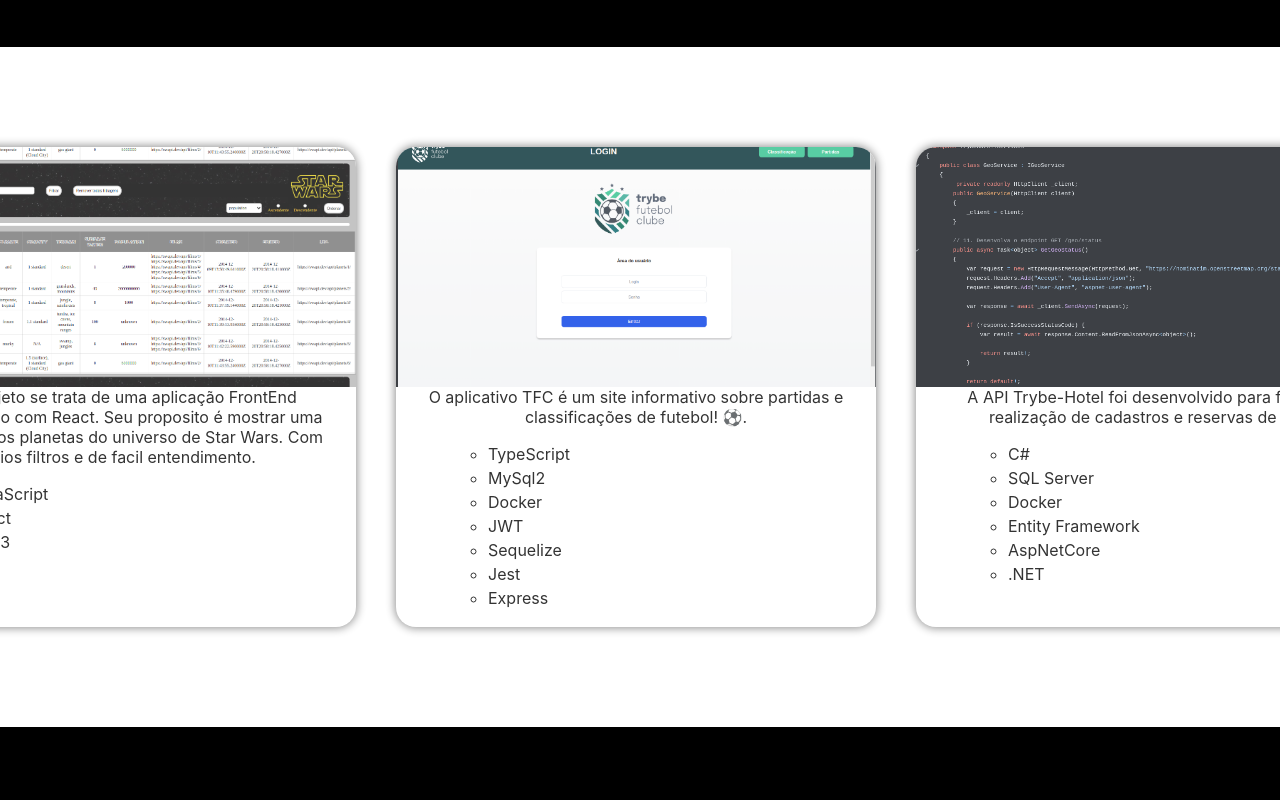
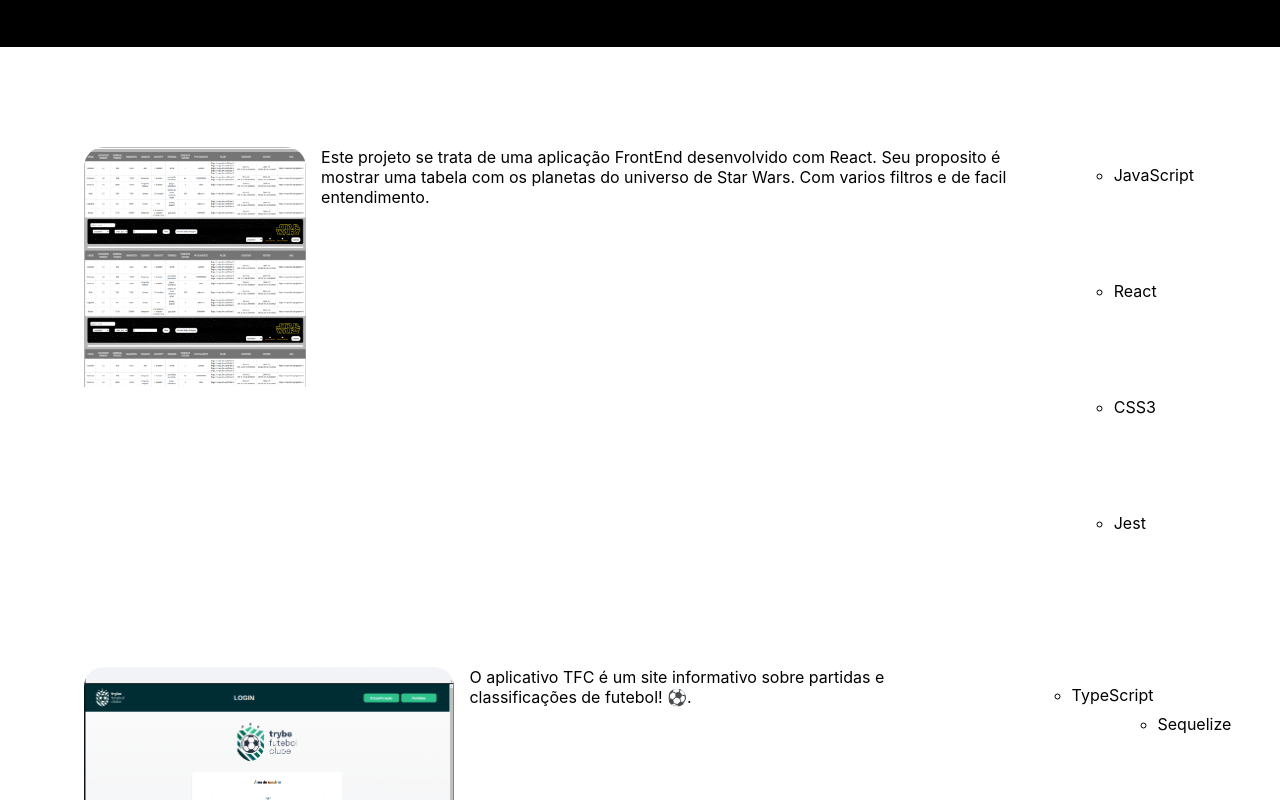
Before and after one commit to FabricioAnastacio/my_portfolio, a React (Create React App) app in the folder frontend/: page /home in a window 1280 px wide. Shown: the part 4440-5240 px from the top of the page. Built offline with nearby package versions, Linux system fonts and the light colour scheme; a web font is replaced by a local one.

Commit message:
Torna a imagem da seção descrição fixa ao passar por ela

```diff
--- a/frontend/src/styles/Main.css
+++ b/frontend/src/styles/Main.css
@@ -31,9 +31,21 @@
 .ScrollSecundary {
   display: flex;
   align-items: start;
-  justify-content: space-between;
-  width: 90%;
+  justify-content: space-evenly;
+  width: 100%;
   padding-top: 30vh;
+  div {
+    bottom: 150px;
+    position: relative;
+    height: 1350px;
+  }
+}
+
+.ImgScroll {
+  padding-top: 150px;
+  width: 600px;
+  top: 5vw;
+  position: sticky;
 }
 
 #Page-thow ul {
@@ -57,12 +69,6 @@
       height: 100%;
     }
   }
-}
-
-.ImgScroll {
-  width: 500px;
-  top: 50px;
-  position: sticky;
 }
 
 /* #Page-thow ul li:hover {
--- a/frontend/src/styles/Projects.css
+++ b/frontend/src/styles/Projects.css
@@ -1,8 +1,6 @@
 .List-projects {
   display: flex;
-  align-items: center;
-  flex-direction: column;
-  overflow-x: scroll;
+  justify-content: center;
 }
 
 .List-projects hr {
@@ -14,8 +12,10 @@
 .List-projects ul {
   display: flex;
   align-items: center;
+  justify-content: center;
+  flex-wrap: wrap;
   padding: 0;
-  margin: 0 10% 0 50%;
+  margin: 0 5%;
 }
 
 .List-projects a {
@@ -39,20 +39,15 @@
 }
 
 .Project-0, .Project-1 {
-  opacity: 0.8;
-  flex-grow: 0;
-  flex-basis: 10%;
   list-style: none;
   display: flex;
-  flex-direction: column;
-  text-align: center;
   margin: 20px;
   border-radius: 20px;
   height: 60vmin;
   transition: 0.2s;
 }
 
-.Project-1 {
+/* .Project-1 {
   box-shadow: 0px 0px 10px 1px rgba(0, 0, 0, 0.555);
 }
 
@@ -73,7 +68,7 @@
   opacity: 1;
   transform: scale(1.02);
   font-weight: 600;
-}
+} */
 
 .List-projects p {
   padding: 0 15px 15px;
```
Also changed, not shown: 1 other file (tests, documents, lock files or other folders).
